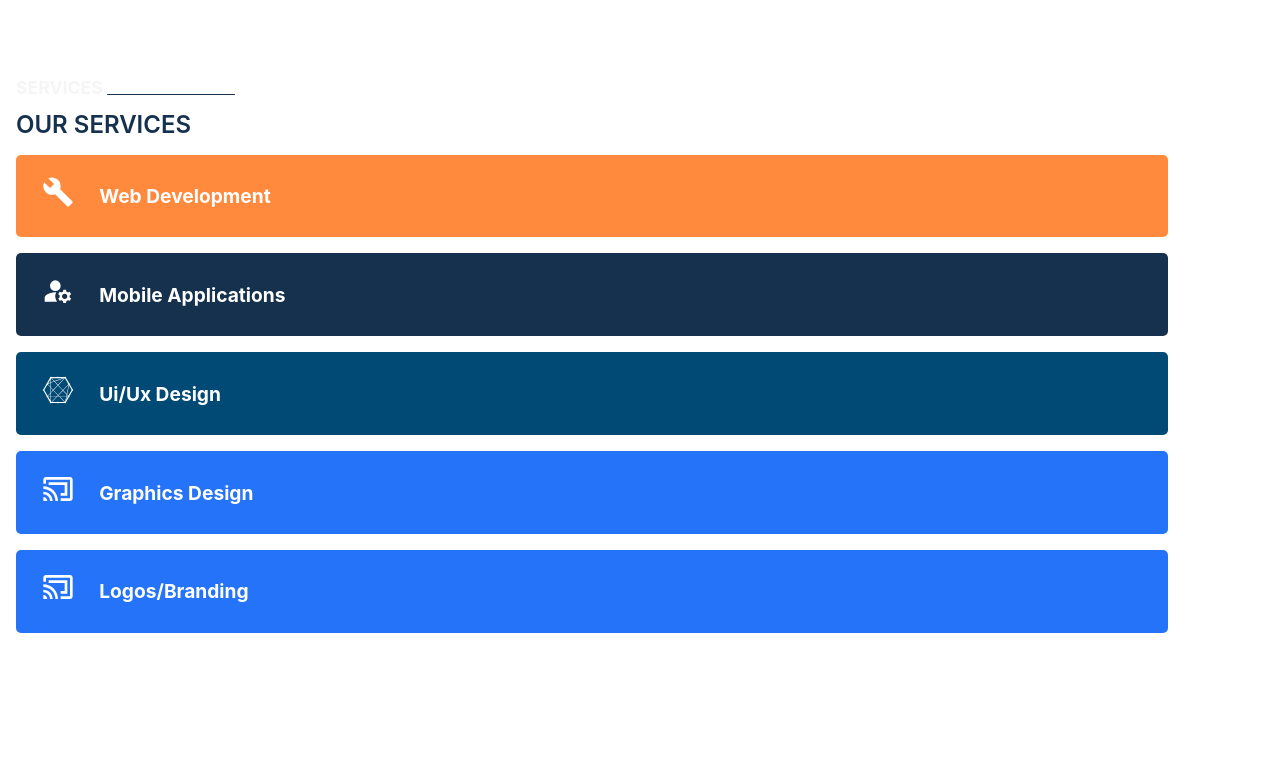
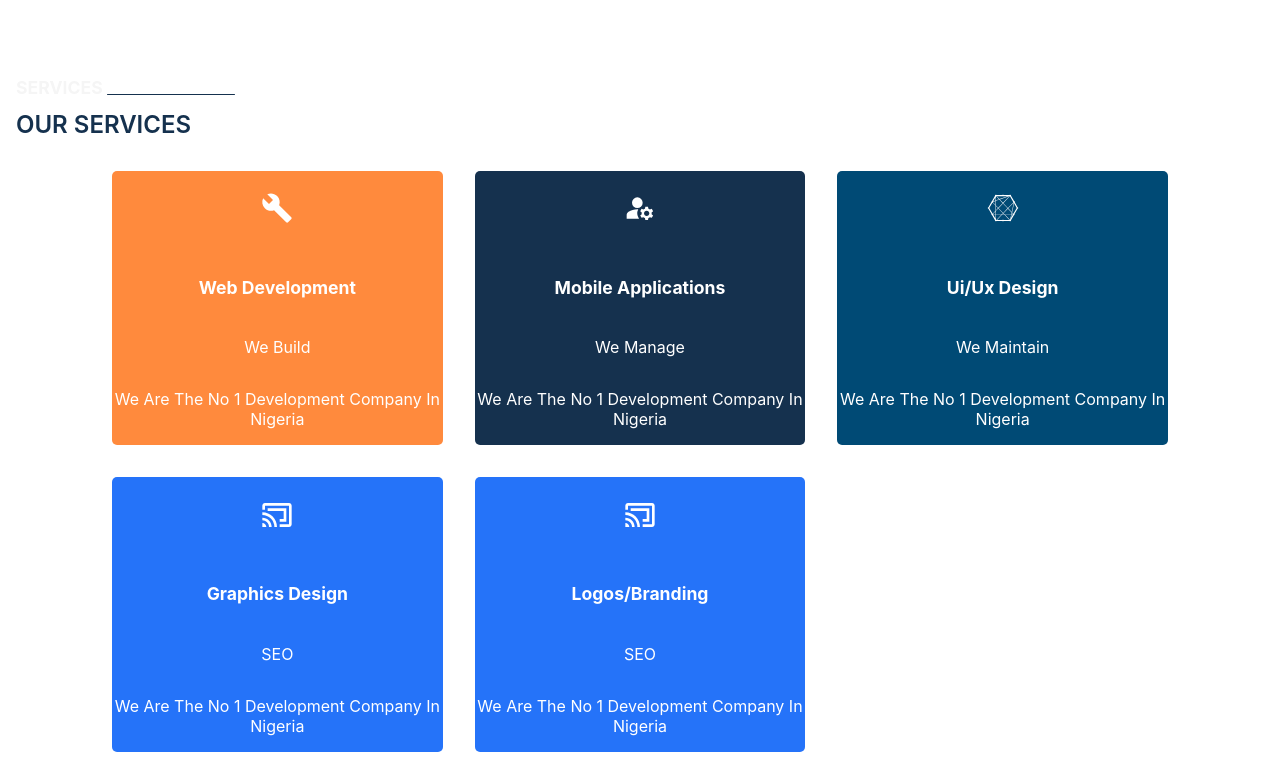
Before and after one commit to Farouk-Adedamola/subarena, a React (Create React App) app: page / in a window 1280 px wide. Shown: the part 952-1720 px from the top of the page. Before the commit the page ends 1601 px from the top, so only its background shows below. Built offline with nearby package versions, Linux system fonts and the light colour scheme.

Commit message:
commit wedo component

```diff
--- a/src/Components/Wedo/Wedo.js
+++ b/src/Components/Wedo/Wedo.js
@@ -12,6 +12,8 @@
           </div>
           <div className={classes.what}>our services</div>
         </div>
+        <div></div>
+        <div className={classes.list}>
           {list.map((service) => {
             const { id, tag, name, text, css, work } = service;
             return (
@@ -26,6 +28,7 @@
             );
           })}
         </div>
+      </div>
     </Fragment>
   );
 };
--- a/src/Components/Wedo/wedo.module.css
+++ b/src/Components/Wedo/wedo.module.css
@@ -32,7 +32,7 @@
 }
 
 .container {
-  width: 90vw;
+  /* width: 90vw; */
   margin: 0 auto;
   border-radius: 5px;
   display: flex;
@@ -63,3 +63,47 @@
 .container p {
   display: none;
 }
+
+@media screen and (min-width: 600px) {
+  .list {
+    display: grid;
+    width: 85vw;
+    margin: 0 auto;
+    align-items: center;
+    justify-content: center;
+    /* place-items: center; */
+    grid-template-columns: 1fr 1fr;
+  }
+}
+
+@media screen and (min-width: 860px) {
+  .list {
+    display: grid;
+    width: 85vw;
+    margin: 0 auto;
+    align-items: center;
+    justify-content: center;
+    /* place-items: center; */
+    grid-template-columns: 1fr 1fr 1fr;
+  }
+  .container {
+    display: flex;
+    flex-direction: column;
+    /* width: 200px; */
+  }
+  .container h1 {
+    padding: 0;
+  }
+  .container h4 {
+    font-size: 1.1rem;
+  }
+  .container p {
+    display: block;
+    color: #fff;
+    text-transform: capitalize;
+  }
+
+  .container p:last-child {
+    text-align: center;
+  }
+}
```
Lines whose indentation alone changed are shown as unchanged.
